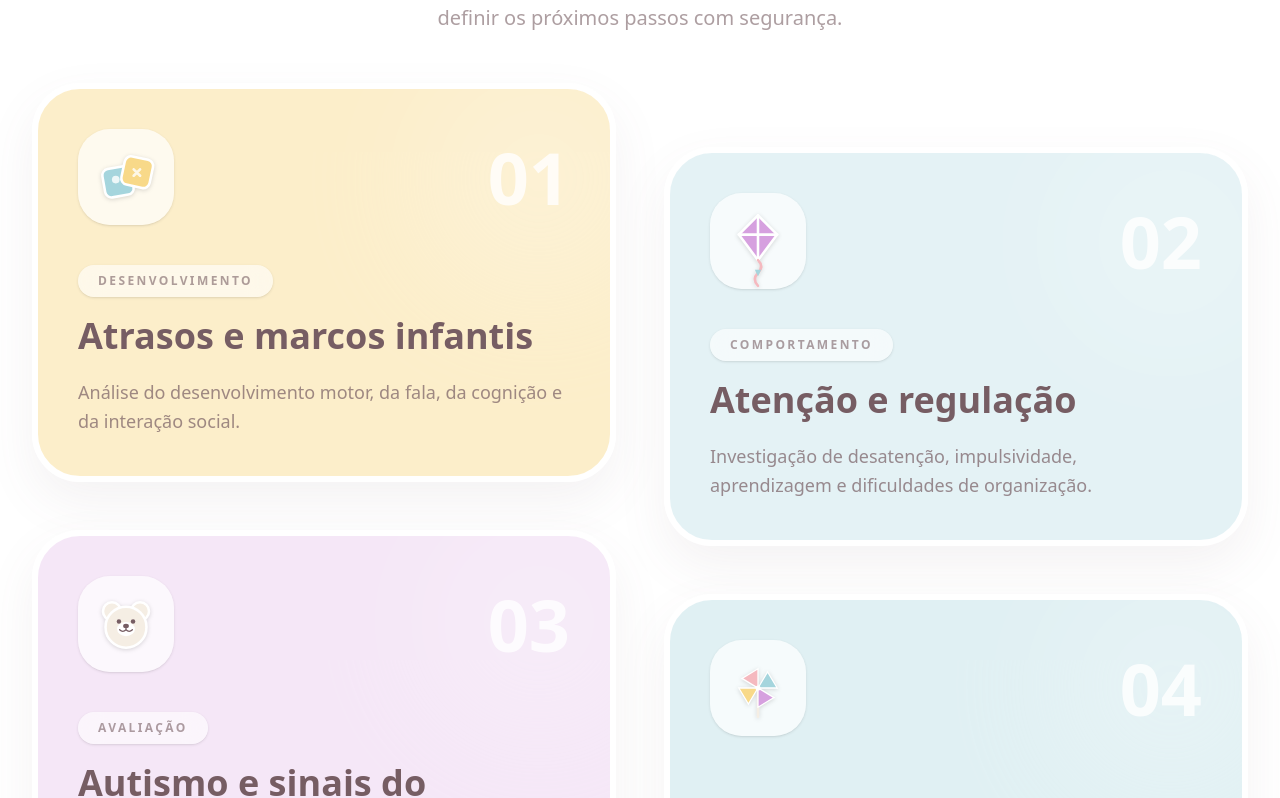
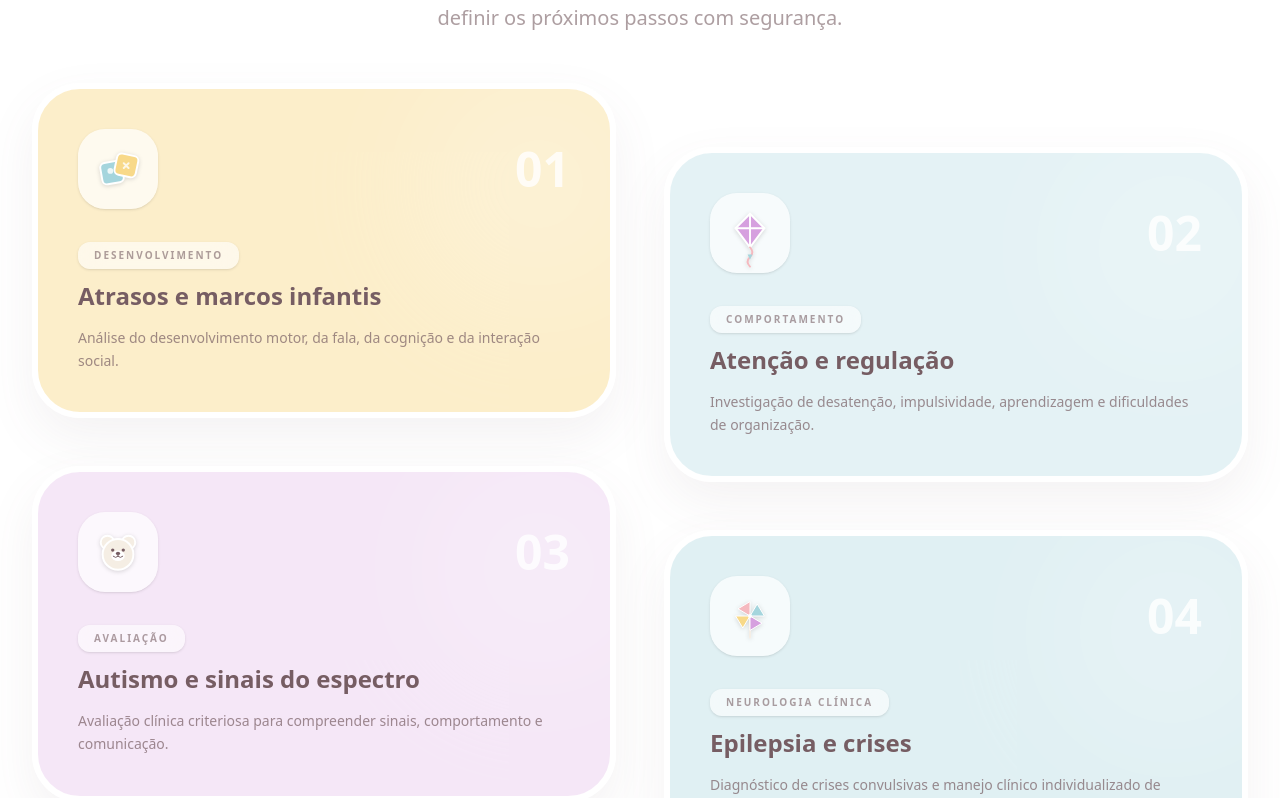
Before and after one commit to caioolima/dra-marina-neuropediatra, a Next.js app: page / in a window 1280 px wide. Shown: the part 2643-3441 px from the top of the page. Built offline with nearby package versions, Linux system fonts and the light colour scheme.

Commit message:
style: reduce size and spacing of feature card elements in homepage grid

```diff
--- a/src/app/page.tsx
+++ b/src/app/page.tsx
@@ -584,23 +584,23 @@ function Specialties() {
                    <div className="h-64 w-64 rounded-full bg-white blur-3xl" />
                 </div>
 
-                <div className="relative z-10 mb-10 flex items-center justify-between">
-                  <div className="flex h-24 w-24 items-center justify-center rounded-[2rem] bg-white/70 shadow-sm transition-transform duration-500 group-hover:scale-110 group-hover:-rotate-6">
-                    <Illustration className="h-16 w-16 drop-shadow-sm" />
+                <div className="relative z-10 mb-8 flex items-center justify-between">
+                  <div className="flex h-20 w-20 items-center justify-center rounded-[1.7rem] bg-white/70 shadow-sm transition-transform duration-500 group-hover:scale-110 group-hover:-rotate-6">
+                    <Illustration className="h-12 w-12 drop-shadow-sm" />
                   </div>
-                  <span className="font-display text-7xl font-black text-white mix-blend-overlay opacity-80 transition-opacity group-hover:opacity-100">
+                  <span className="font-display text-5xl font-black text-white mix-blend-overlay opacity-80 transition-opacity group-hover:opacity-100">
                     0{index + 1}
                   </span>
                 </div>
 
                 <div className="relative z-10">
-                  <span className="mb-4 inline-block rounded-2xl bg-white/60 px-5 py-2 text-xs font-bold uppercase tracking-[0.2em] text-brand-text/60 shadow-sm backdrop-blur-md">
+                  <span className="mb-3 inline-block rounded-xl bg-white/60 px-4 py-1.5 text-[10px] font-bold uppercase tracking-[0.2em] text-brand-text/60 shadow-sm backdrop-blur-md">
                     {item.eyebrow}
                   </span>
-                  <h3 className="font-display text-3xl font-bold leading-tight text-brand-text md:text-4xl">
+                  <h3 className="font-display text-xl font-bold leading-tight text-brand-text md:text-2xl">
                     {item.title}
                   </h3>
-                  <p className="mt-5 text-lg font-medium leading-relaxed text-brand-text/70">
+                  <p className="mt-4 text-sm font-medium leading-relaxed text-brand-text/70">
                     {item.description}
                   </p>
                 </div>
@@ -655,7 +655,7 @@ function About() {
           </motion.div>
 
           <motion.div {...fadeUp}>
-            <div className="space-y-6 text-lg leading-8 text-brand-text/74">
+            <div className="space-y-6 text-base leading-8 text-brand-text/74">
               <p>
                 A Dra. Marina Keuffer é médica formada pelo <strong className="font-semibold text-brand-text">Centro Universitário do Estado do Pará (CESUPA)</strong>, com trajetória voltada ao acompanhamento do desenvolvimento infantil.
               </p>
```
